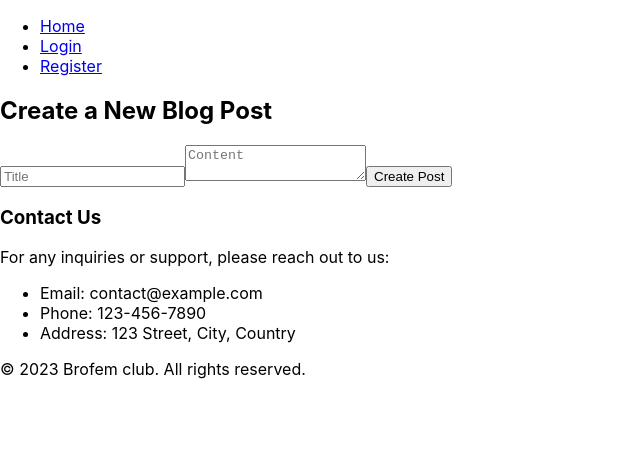
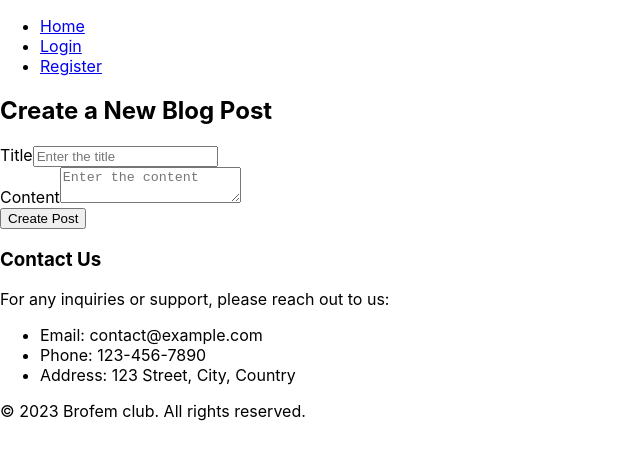
Before and after one commit to nyaliti/brofem-hub, a React (Create React App) app: page /create-post in a window 1280 px wide. Shown: the top 460 px of the page, without its empty margins (0-640 px from the left). Built offline with nearby package versions, Linux system fonts and the light colour scheme.

Commit message:
component now renders CP form based on user role

```diff
--- a/src/components/CreatePost.js
+++ b/src/components/CreatePost.js
@@ -1,5 +1,5 @@
 import React, {useState} from 'react';
-import {useHistory} from 'react-router-dom/cjs/react-router-dom.min';
+import {useHistory} from 'react-router-dom';
 
 const CreatePost = () => {
   const [title, setTitle] = useState('');
@@ -21,18 +21,30 @@ const CreatePost = () => {
     <div>
       <h2>Create a New Blog Post</h2>
       <form onSubmit={handleSubmit}>
+        <div className="form-group">
+          <label htmlFor="title">Title</label>
           <input
             type="text"
-          placeholder="Title"
+            id="title"
+            className="form-control"
+            placeholder="Enter the title"
             value={title}
             onChange={(e) => setTitle(e.target.value)}
+            required
           />
+        </div>
+        <div className="form-group">
+          <label htmlFor="content">Content</label>
           <textarea
-          placeholder="Content"
+            id="content"
+            className="form-control"
+            placeholder="Enter the content"
             value={content}
             onChange={(e) => setContent(e.target.value)}
+            required
           ></textarea>
-        <button type="submit">Create Post</button>
+        </div>
+        <button type="submit" className="btn btn-primary">Create Post</button>
       </form>
     </div>
   );
```
Lines whose indentation alone changed are shown as unchanged.
